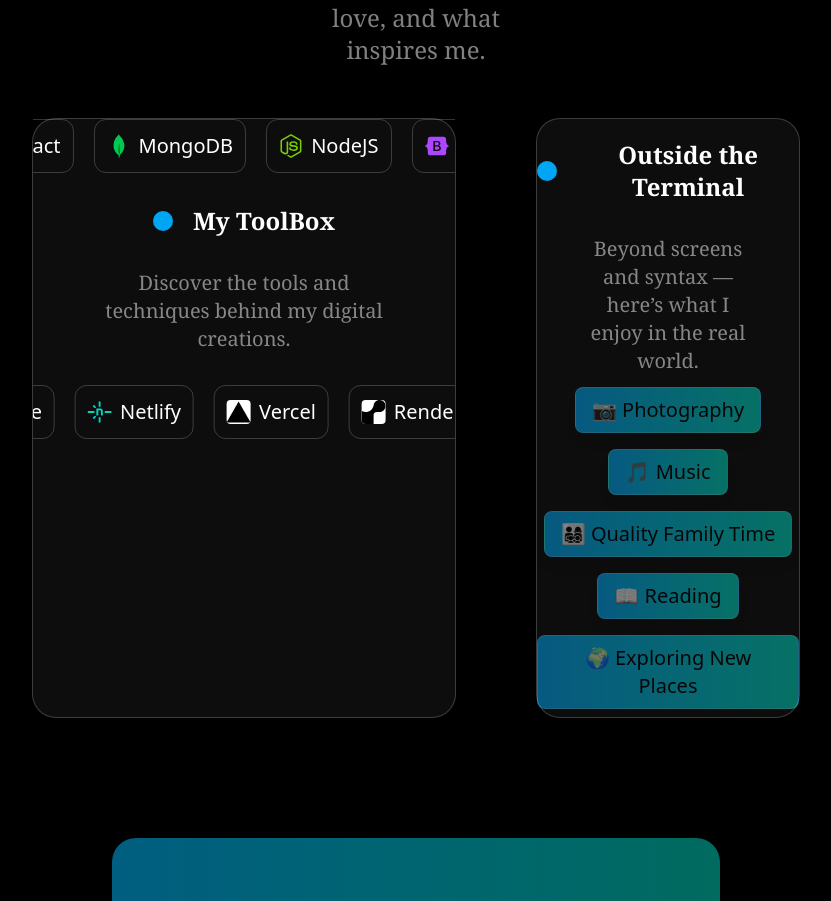
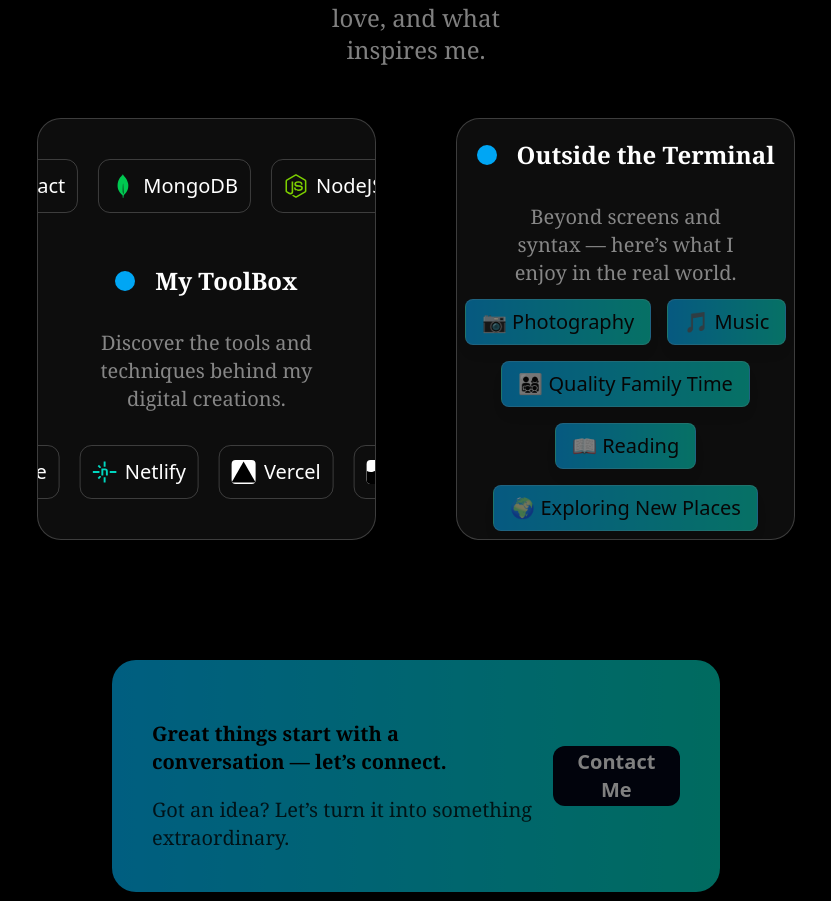
Before and after one commit to hadiyasameer/HadiyaShameer, a React (Vite) app: page / in a window 1280 px wide. Shown: the part 4684-5585 px from the top of the page, without its empty margins (416-1247 px from the left). Built offline with nearby package versions, Linux system fonts and the light colour scheme.

Commit message:
updated about me hobbysection

```diff
--- a/src/components/AboutMe.jsx
+++ b/src/components/AboutMe.jsx
@@ -35,9 +35,8 @@ function AboutMe({ id }) {
                 <h3 className='lg:text-2xl text-white/50 m-auto p-3 font-serif lg:justify-center lg:text-center lg:w-1/3'>See what I do, what I love, and what inspires me.</h3>
             </div>
             <div className='flex sm:flex-row flex-col justify-center'>
-                <div className='rounded-3xl m-10 border border-white/20
--1 bg-white/5 lg:w-1/2 shadow-3xl text-center text-white'>
-                    <div className="overflow-hidden w-full">
+                <div className='rounded-3xl m-10 border border-white/20 bg-white/5 lg:w-2/5 shadow-3xl text-center text-white'>
+                    <div className="overflow-hidden w-full my-10">
                         <div className="inline-flex min-w-full gap-5 animate-[var(--animate-slide-right)]">
                             {techStack.map((tech, index) => (
                                 <span key={index} className="text-xl border border-white/20 text-white flex items-center gap-2 p-3 rounded-xl">
@@ -61,7 +60,7 @@ function AboutMe({ id }) {
                         </span>My ToolBox</h1>
                     <h2 className='lg:text-xl text-white/50 m-auto p-3 font-serif justify-center text-center lg:w-3/4'>Discover the tools and techniques behind my digital creations.</h2>
 
-                    <div className="overflow-hidden my-5">
+                    <div className="overflow-hidden w-full my-5">
                         <div className="inline-flex gap-5 animate-[var(--animate-slide-left)]">
                             {techStack1.map((tech, index) => (
                                 <span key={index} className="text-xl border border-white/20 text-white flex items-center gap-2 p-3 rounded-xl">
```
